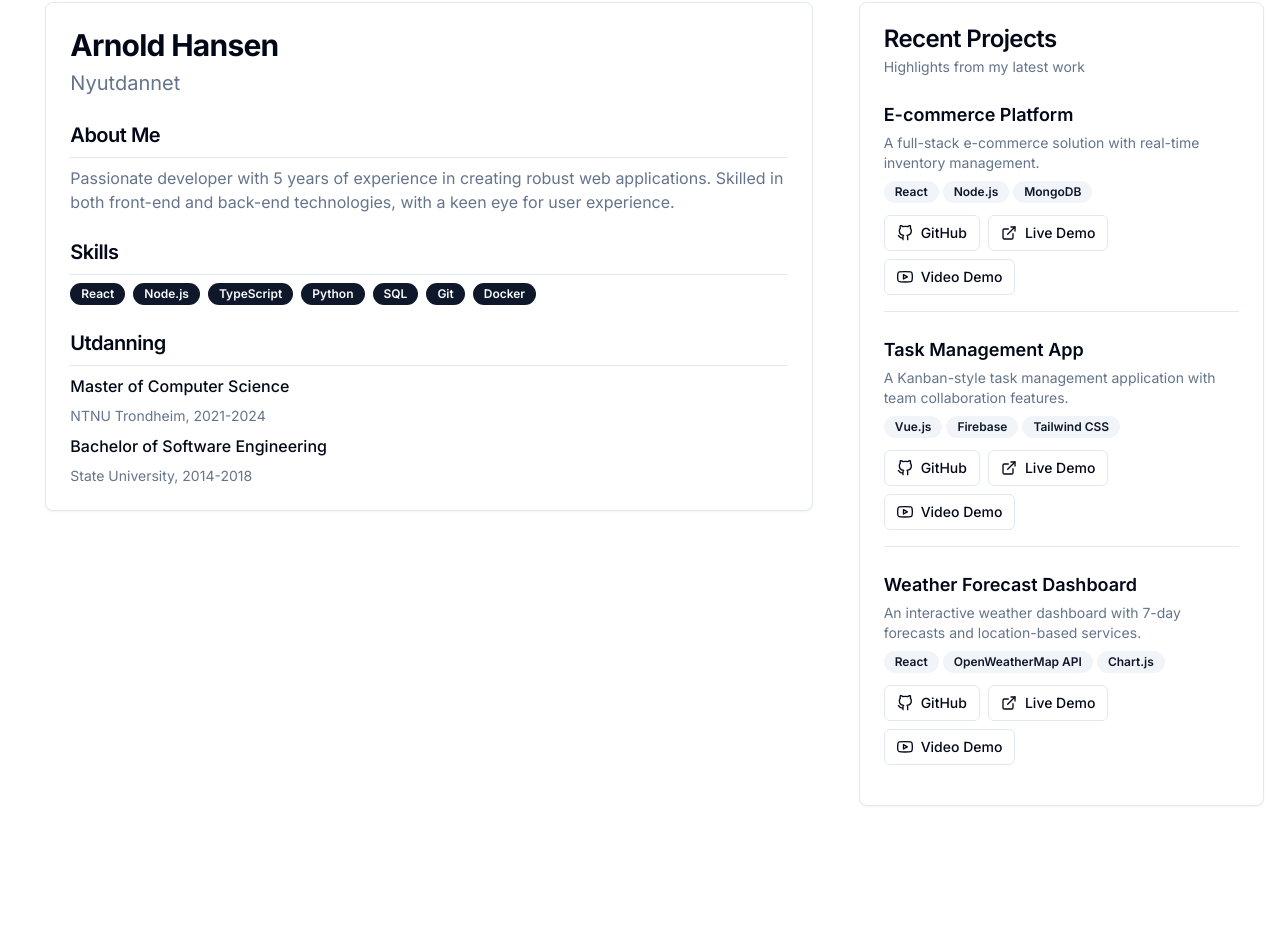
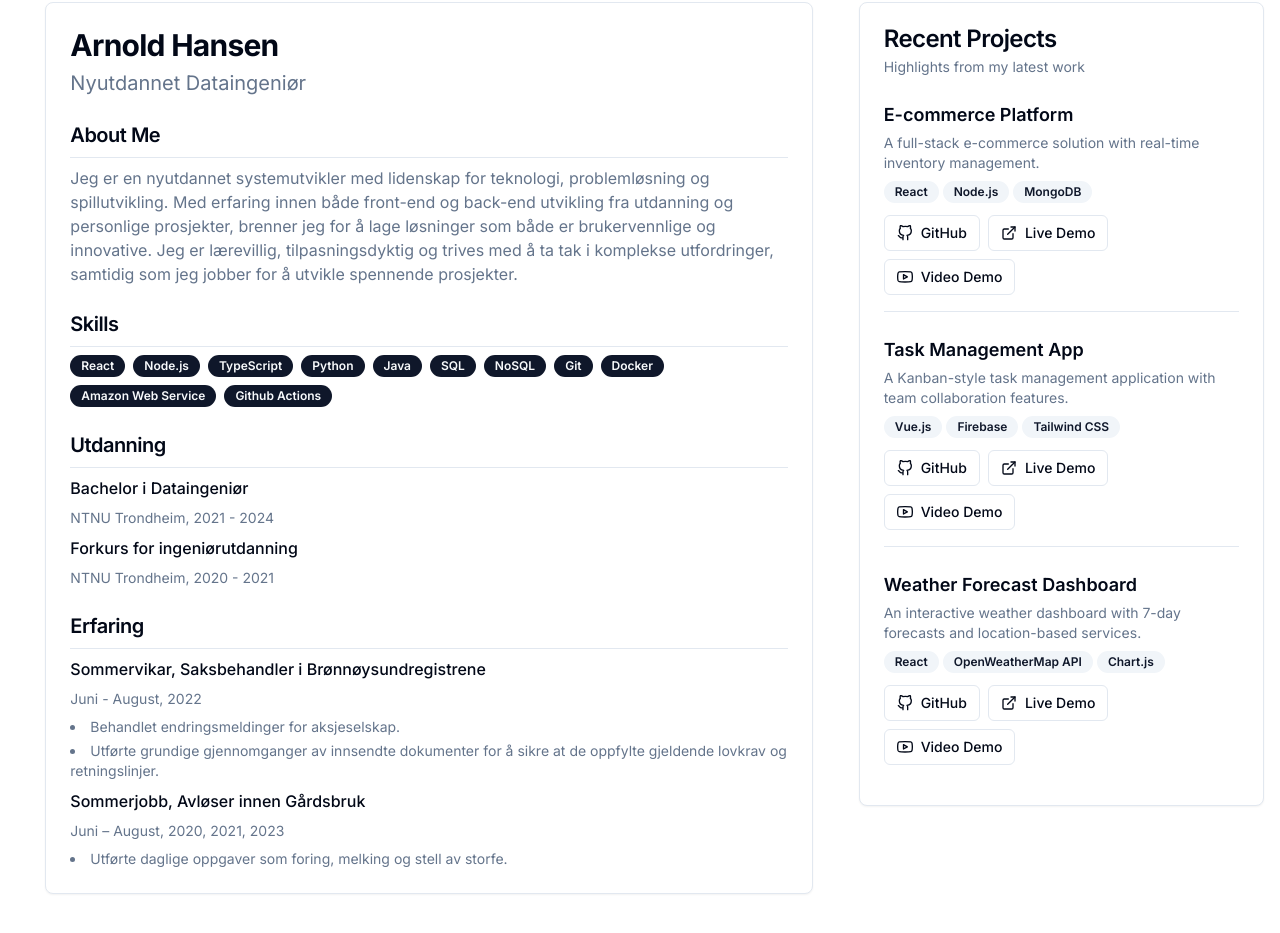
Before and after one commit to arnold01235/arndev, a Next.js app: page / in a window 1280 px wide. Shown: the part 127-1060 px from the top of the page. Before the commit the page ends 997 px from the top, so only its background shows below. Built offline with nearby package versions, Linux system fonts and the light colour scheme.

Commit message:
Updated content in aboutme

```diff
--- a/app/page.tsx
+++ b/app/page.tsx
@@ -1,5 +1,5 @@
 import AboutCard from "@/components/home/AboutCard";
-import RecentProjects from "@/components/home/RecentProjects";
+import RecentProjects from "@/components/home/RecentProjectsCard";
 
 export default function Home() {
   return (
--- a/components/home/AboutCard.tsx
+++ b/components/home/AboutCard.tsx
@@ -10,14 +10,14 @@ export default function Component({ className }: ComponentProps) {
     <Card className={`w-full max-w-3xl mx-auto ${className}`}>
       <CardHeader>
         <CardTitle className="text-3xl font-bold">Arnold Hansen</CardTitle>
-        <p className="text-xl text-muted-foreground">Nyutdannet</p>
+        <p className="text-xl text-muted-foreground">Nyutdannet Dataingeniør</p>
       </CardHeader>
       <CardContent className="space-y-6">
         <section>
           <h2 className="text-xl font-semibold mb-2">About Me</h2>
           <p className="text-muted-foreground">
-            Passionate developer with 5 years of experience in creating robust web applications.
-            Skilled in both front-end and back-end technologies, with a keen eye for user experience.
+          Jeg er en nyutdannet systemutvikler med lidenskap for teknologi, problemløsning og spillutvikling. Med erfaring innen både front-end og back-end utvikling fra utdanning og personlige prosjekter, brenner jeg for å lage løsninger som både er brukervennlige og innovative.
+          Jeg er lærevillig, tilpasningsdyktig og trives med å ta tak i komplekse utfordringer, samtidig som jeg jobber for å utvikle spennende prosjekter.
           </p>
         </section>
         <section>
@@ -27,21 +27,45 @@ export default function Component({ className }: ComponentProps) {
             <Badge>Node.js</Badge>
             <Badge>TypeScript</Badge>
             <Badge>Python</Badge>
+            <Badge>Java</Badge>
             <Badge>SQL</Badge>
+            <Badge>NoSQL</Badge>
             <Badge>Git</Badge>
             <Badge>Docker</Badge>
+            <Badge>Amazon Web Service</Badge>
+            <Badge>Github Actions</Badge>
           </div>
         </section>
         <section>
           <h2 className="text-xl font-semibold mb-2">Utdanning</h2>
           <div className="space-y-2">
             <div>
-              <h3 className="font-medium">Master of Computer Science</h3>
-              <p className="text-sm text-muted-foreground">NTNU Trondheim, 2021-2024</p>
+              <h3 className="font-medium">Bachelor i Dataingeniør</h3>
+              <p className="text-sm text-muted-foreground">NTNU Trondheim, 2021 - 2024</p>
             </div>
             <div>
-              <h3 className="font-medium">Bachelor of Software Engineering</h3>
-              <p className="text-sm text-muted-foreground">State University, 2014-2018</p>
+              <h3 className="font-medium">Forkurs for ingeniørutdanning</h3>
+              <p className="text-sm text-muted-foreground">NTNU Trondheim, 2020 - 2021</p>
+            </div>
+          </div>
+        </section>
+        <section>
+          <h2 className="text-xl font-semibold mb-2">Erfaring</h2>
+          <div className="space-y-2">
+            <div>
+              <h3 className="font-medium">Sommervikar, Saksbehandler i Brønnøysundregistrene</h3>
+              <p className="text-sm text-muted-foreground">Juni - August, 2022</p>
+              <ul className="list-disc list-inside text-sm text-muted-foreground mt-2 space-y-1">
+                <li>Behandlet endringsmeldinger for aksjeselskap.</li>
+                <li>Utførte grundige gjennomganger av innsendte dokumenter for å sikre at de oppfylte gjeldende lovkrav og retningslinjer.</li>
+              </ul>
+            </div>
+            <div>
+              <h3 className="font-medium">Sommerjobb, Avløser innen Gårdsbruk</h3>
+              <p className="text-sm text-muted-foreground">Juni – August, 2020, 2021, 2023</p>
+              <ul className="list-disc list-inside text-sm text-muted-foreground mt-2 space-y-1">
+                <li>Utførte daglige oppgaver som foring, melking og stell av storfe.</li>
+              </ul>
             </div>
           </div>
         </section>
```
Also changed, not shown: components/home/RecentProjectsCard.tsx (renamed from components/home/RecentProjects.tsx).
